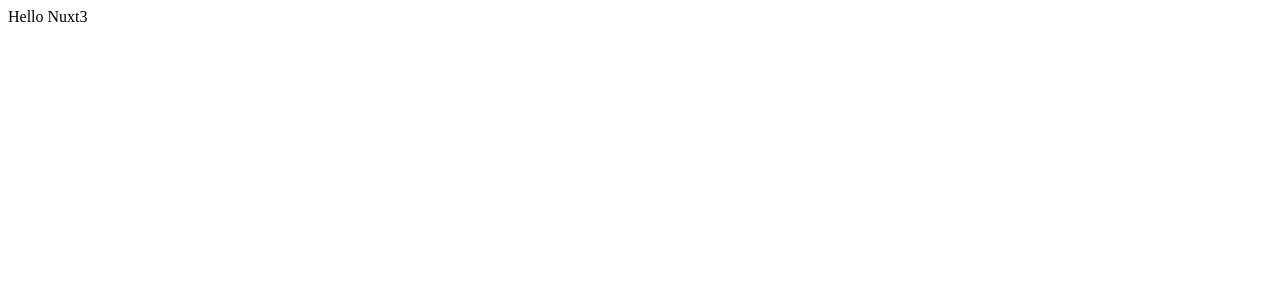
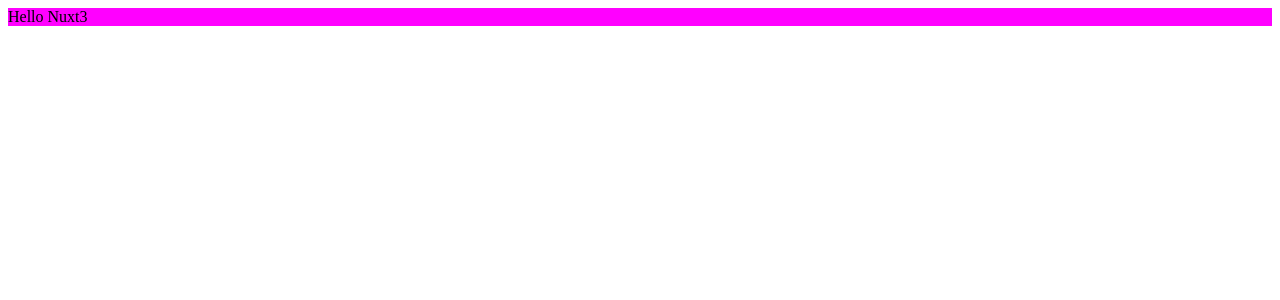
Before and after one commit to eiiizong/demo-nuxt3, a Nuxt app: page / in a window 1280 px wide. Shown: the top 300 px of the page. Built offline with nearby package versions, Linux system fonts and the light colour scheme.

Commit message:
框架搭建

```diff
--- a/nuxt.config.ts
+++ b/nuxt.config.ts
@@ -1,4 +1,13 @@
 // https://nuxt.com/docs/api/configuration/nuxt-config
 export default defineNuxtConfig({
   srcDir: './src',
+  vite: {
+    css: {
+      preprocessorOptions: {
+        scss: {
+          additionalData: '@import "@/assets/styles/default.scss";',
+        },
+      },
+    },
+  },
 })
--- a/package.json
+++ b/package.json
@@ -8,6 +8,7 @@
     "postinstall": "nuxt prepare"
   },
   "devDependencies": {
-    "nuxt": "latest"
+    "nuxt": "latest",
+    "sass": "^1.57.1"
   }
 }
--- a/src/app.vue
+++ b/src/app.vue
@@ -1,3 +1,11 @@
 <template>
-  <div>Hello Nuxt3</div>
+  <div class="app">Hello Nuxt3</div>
 </template>
+
+<script setup lang="ts"></script>
+
+<style lang="scss" scoped>
+.app {
+  background-color: $color;
+}
+</style>
--- /dev/null
+++ b/src/assets/styles/default.scss
@@ -0,0 +1 @@
+$color: #f0f;
```
Also changed, not shown: 1 other file (tests, documents, lock files or other folders).
